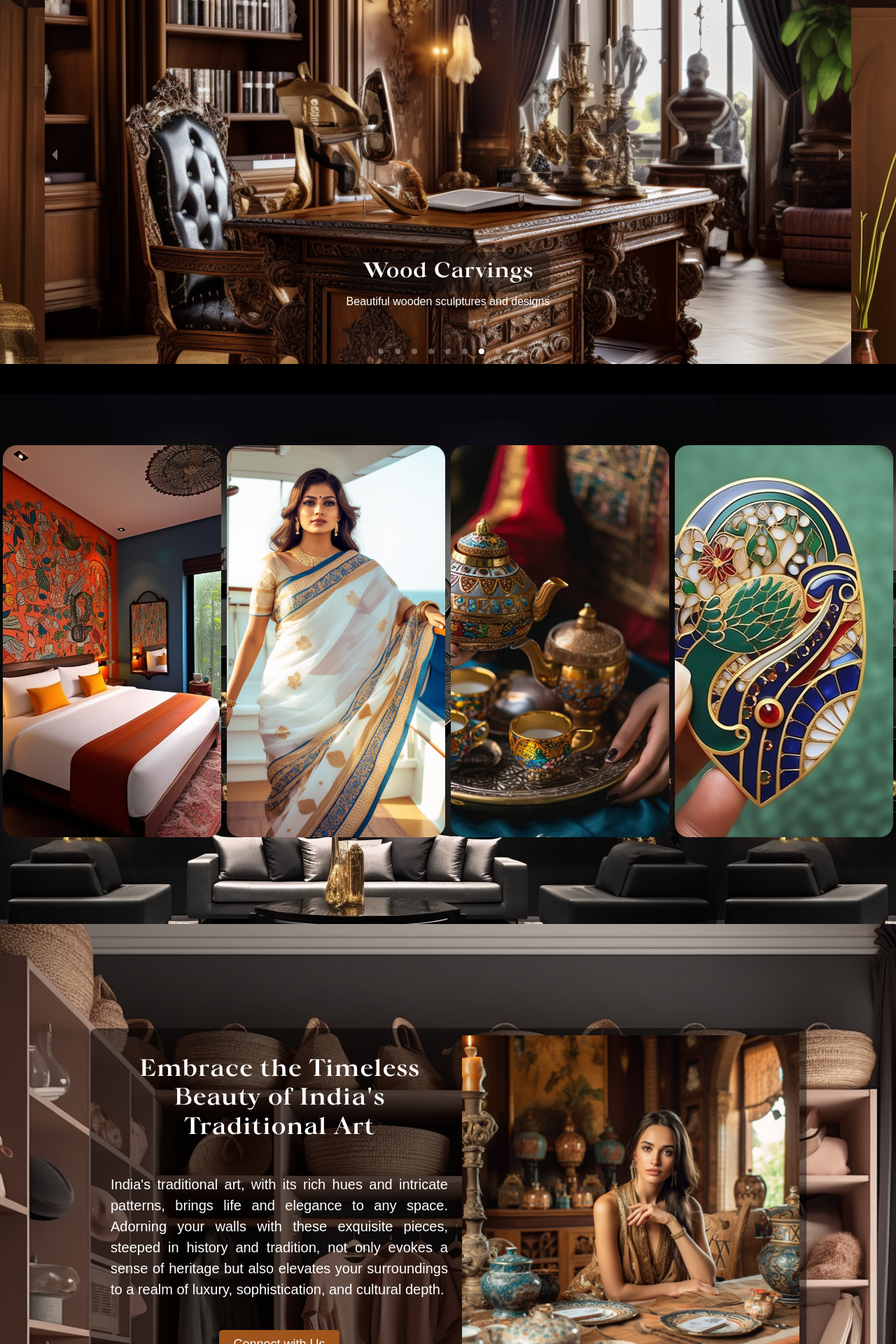
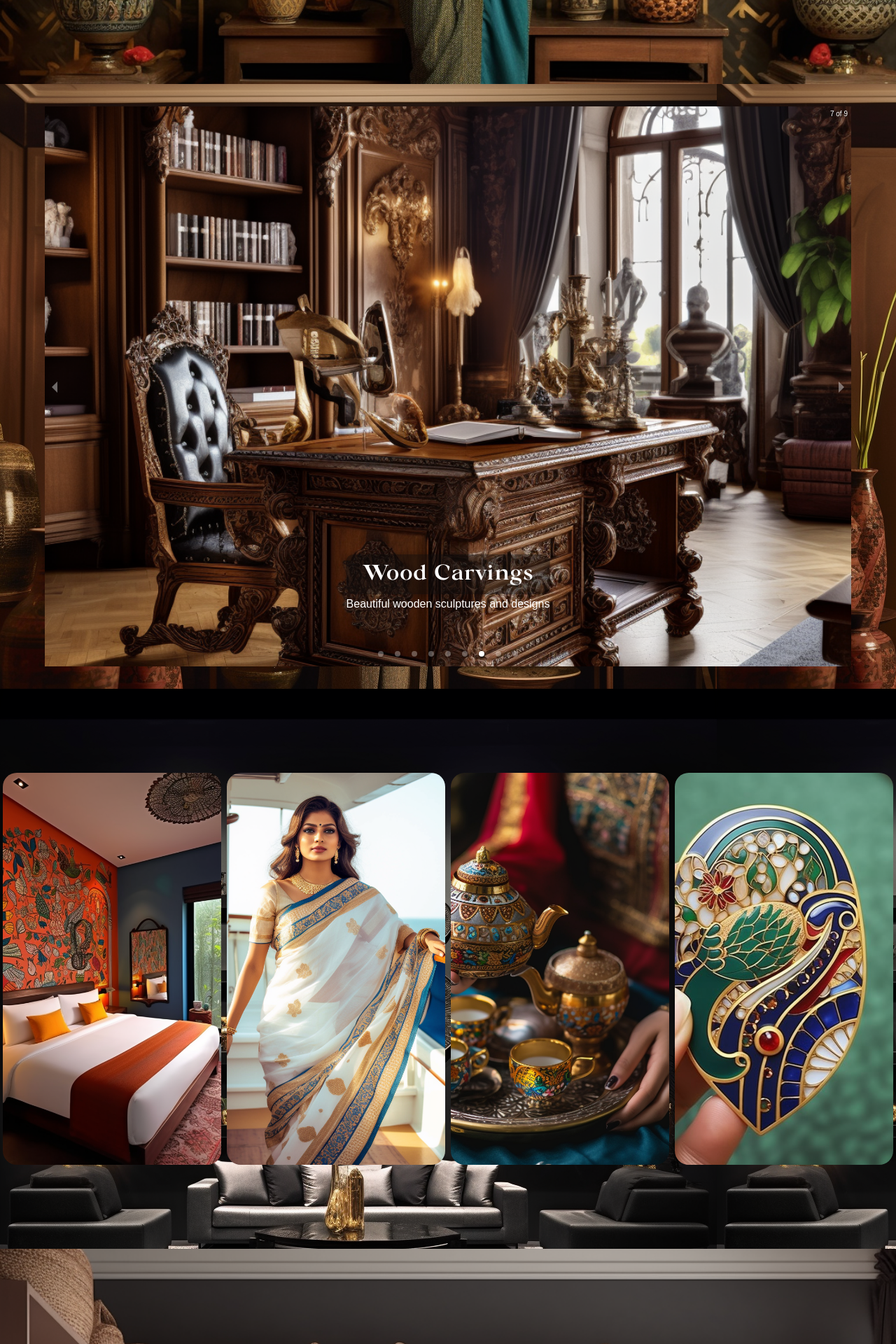
Before and after one commit to RIBTAS007/Kalakari, a React (Create React App) app: page / in a window 1280 px wide. Shown: the part 720-2640 px from the top of the page at 70% size. Built offline with nearby package versions, Linux system fonts and the light colour scheme.

Commit message:
Adjusted heights to 100vh for each section

```diff
--- a/src/Homepage.css
+++ b/src/Homepage.css
@@ -5,15 +5,3 @@
     height: 40px;
     border-bottom: 3px solid white;
   }
-
-
-
-  .sectionTwoBg{
-    background-image: url('./images/home2.png');
-  }
-
-  .sectionThreeBg{
-    background-image: url('./images/section3.png');
-     background-color: rgba(0, 0, 0, 0.9);
-     height:100vh;
-  }
--- a/src/Homepage.js
+++ b/src/Homepage.js
@@ -1,13 +1,13 @@
 
 import './Homepage.css';
 import './fonts/fonts.css';
-import CarouselSection from './Section2';
+import Section1 from './Section1';
+import Section2 from './Section2';
 import Section3 from './Section3';
 import Section4 from './Section4';
 import Section5 from './Section5';
 import Section6 from './Section6';
 import Footer from './Footer';
-import Section1 from './Section1';
 
 const Homepage = () => {
 
@@ -15,12 +15,8 @@ const Homepage = () => {
     <>
     <div className="nav-div"></div>
       <Section1/>
-      <div className='sectionTwoBg'>
-      <CarouselSection/>
-      </div>
-      <div className='sectionThreeBg'>
+      <Section2/>
       <Section3/>
-      </div>
       <Section4/>
       <Section5/>
       <Section6/>
--- a/src/Section1.module.css
+++ b/src/Section1.module.css
@@ -5,7 +5,7 @@
   display: flex;
   justify-content: center;
   align-items: center;
-  min-height: 600px;
+  min-height: 100vh;
   background-image: url('./images/home3.png');
   background-size: cover;
   background-attachment: fixed;
--- a/src/Section2.js
+++ b/src/Section2.js
@@ -13,8 +13,9 @@ import woodcarvings from "./images/woodcarvings.png";
 import ajrakhTextiles from "./images/Ajrakh_textiles.png";
 import banarasiSaree from "./images/Banarasi_Saree.png";
 
-const CarouselSection = () => {
+const Section2 = () => {
   return (
+    <div className={styles.sectionTwoBg}>
       <div className={styles.carouselContainer}>
         <Carousel
           autoPlay
@@ -28,21 +29,29 @@ const CarouselSection = () => {
             <img src={kanthaEmbroidery} alt="kanthaEmbroidery" />
             <div className={styles.carouselCaption}>
               <h2>Kantha Embroidery</h2>
-            <p>Colorful stitching creating intricate patterns in textile art.</p>
+              <p>
+                Colorful stitching creating intricate patterns in textile art.
+              </p>
             </div>
           </div>
           <div className={styles.carouselItem}>
             <img src={kashmiriCarpets} alt="Kashmiri Carpets" />
             <div className={styles.carouselCaption}>
               <h2>Kashmiri Carpets</h2>
-            <p>Exquisite handmade carpets from Kashmir, known for intricate designs</p>
+              <p>
+                Exquisite handmade carpets from Kashmir, known for intricate
+                designs
+              </p>
             </div>
           </div>
           <div className={styles.carouselItem}>
             <img src={meenakariRing} alt="meenakariRing" />
             <div className={styles.carouselCaption}>
               <h2>Meenakari Jewellery</h2>
-            <p>Vibrant enamel jewelry with rich cultural heritage from Rajasthan</p>
+              <p>
+                Vibrant enamel jewelry with rich cultural heritage from
+                Rajasthan
+              </p>
             </div>
           </div>
           <div className={styles.carouselItem}>
@@ -56,7 +65,9 @@ const CarouselSection = () => {
             <img src={madhubaniPaintings} alt="madhubaniPaintings" />
             <div className={styles.carouselCaption}>
               <h2>Madhubani Paintings</h2>
-            <p>A perfect gift for admirers of the traditional art of Bihar.</p>
+              <p>
+                A perfect gift for admirers of the traditional art of Bihar.
+              </p>
             </div>
           </div>
           <div className={styles.carouselItem}>
@@ -77,19 +88,26 @@ const CarouselSection = () => {
             <img src={ajrakhTextiles} alt="ajrakhTextiles" />
             <div className={styles.carouselCaption}>
               <h2>Ajrakh Textiles</h2>
-            <p>Traditional block-printed textiles with intricate geometric patterns and vibrant colors</p>
+              <p>
+                Traditional block-printed textiles with intricate geometric
+                patterns and vibrant colors
+              </p>
             </div>
           </div>
           <div className={styles.carouselItem}>
             <img src={banarasiSaree} alt="banarasiSaree" />
             <div className={styles.carouselCaption}>
               <h2>Banarasi SilK Saree</h2>
-            <p>Luxurious silk sarees from Banaras, known for their intricate weaving.</p>
+              <p>
+                Luxurious silk sarees from Banaras, known for their intricate
+                weaving.
+              </p>
             </div>
           </div>
         </Carousel>
       </div>
+    </div>
   );
 };
 
-export default CarouselSection;
+export default Section2;
--- a/src/Section2.module.css
+++ b/src/Section2.module.css
@@ -1,10 +1,17 @@
 /* Section2.module.css */
 @import './fonts/fonts.css';
 
+.sectionTwoBg{
+  background-image: url('./images/home2.png');
+  min-height: 100vh;
+  padding-top: 4vh;
+  padding-bottom: 4vh;
+}
+
 .carouselContainer {
   width: 90%;
-  min-height: 600px !important;
-  margin: 0 auto;
+  min-height: 100vh !important;
+  margin: 0px auto;
 }
 
 .carousel {
@@ -14,7 +21,7 @@
 
 .carouselItem {
   position: relative;
-  height: 600px !important;
+  height: 100vh !important;
 }
 
 .carouselItem img {
--- a/src/Section3.js
+++ b/src/Section3.js
@@ -1,9 +1,9 @@
-import React, { useState, useEffect } from 'react';
+import React, { useState, useEffect } from "react";
 import styles from "./Section3.module.css";
-import decorImage from './images/decor.png';
-import apparelImage from './images/apparel.png';
-import craftsImage from './images/crafts.png';
-import jewelleryImage from './images/jewellery.png';
+import decorImage from "./images/decor.png";
+import apparelImage from "./images/apparel.png";
+import craftsImage from "./images/crafts.png";
+import jewelleryImage from "./images/jewellery.png";
 
 const Section3 = () => {
   const [activePanel, setActivePanel] = useState(null);
@@ -16,10 +16,10 @@ const Section3 = () => {
       }
     };
 
-    document.addEventListener('click', handleOutsideClick);
+    document.addEventListener("click", handleOutsideClick);
 
     return () => {
-      document.removeEventListener('click', handleOutsideClick);
+      document.removeEventListener("click", handleOutsideClick);
     };
   }, []);
 
@@ -33,13 +33,16 @@ const Section3 = () => {
   };
 
   return (
+    <div className={styles.sectionThreeBg}>
       <div className={styles.outerContainer}>
         {/* <div className={styles.heading}>
         <h1>CATEGORIES</h1>
       </div> */}
         <div className={styles.container}>
           <div
-          className={`${styles.panel} ${activePanel === 0 ? styles.active : ''}`}
+            className={`${styles.panel} ${
+              activePanel === 0 ? styles.active : ""
+            }`}
             onClick={() => handlePanelClick(0)}
             style={{
               backgroundImage: `url(${decorImage})`,
@@ -48,7 +51,9 @@ const Section3 = () => {
             <h3>DECOR</h3>
           </div>
           <div
-          className={`${styles.panel} ${activePanel === 1 ? styles.active : ''}`}
+            className={`${styles.panel} ${
+              activePanel === 1 ? styles.active : ""
+            }`}
             onClick={() => handlePanelClick(1)}
             style={{
               backgroundImage: `url(${apparelImage})`,
@@ -57,7 +62,9 @@ const Section3 = () => {
             <h3>APPAREL</h3>
           </div>
           <div
-          className={`${styles.panel} ${activePanel === 2 ? styles.active : ''}`}
+            className={`${styles.panel} ${
+              activePanel === 2 ? styles.active : ""
+            }`}
             onClick={() => handlePanelClick(2)}
             style={{
               backgroundImage: `url(${craftsImage})`,
@@ -66,7 +73,9 @@ const Section3 = () => {
             <h3>CRAFTS</h3>
           </div>
           <div
-          className={`${styles.panel} ${activePanel === 3 ? styles.active : ''}`}
+            className={`${styles.panel} ${
+              activePanel === 3 ? styles.active : ""
+            }`}
             onClick={() => handlePanelClick(3)}
             style={{
               backgroundImage: `url(${jewelleryImage})`,
@@ -76,6 +85,7 @@ const Section3 = () => {
           </div>
         </div>
       </div>
+    </div>
   );
 };
 
--- a/src/Section3.module.css
+++ b/src/Section3.module.css
@@ -1,7 +1,13 @@
 @import './fonts/fonts.css';
 
 .outerContainer {
+  position: absolute;
+  top: 50%;
+  left: 0;
+  right: 0;
+  transform: translateY(-50%);
   padding: auto 20px;
+  margin: auto;
   overflow: hidden;
 }
 
@@ -9,7 +15,6 @@
 .container {
   display: flex;
   justify-content: center;
-  padding-top: 14vh;
 }
 
 .panel {
@@ -38,7 +43,7 @@
 }
 
 .panel.active {
-  flex: 3;
+  flex: 1;
 }
 
 .panel.active h3 {
@@ -59,6 +64,21 @@
   letter-spacing: 0.2rem;
 }
 
+.sectionThreeBg {
+  background-image: url('./images/section3.png');
+  background-color: rgba(0, 0, 0, 0.9);
+  min-height: 100vh;
+  position: relative;
+}
+
+.sectionThreeBg::before {
+  content: "";
+  display: inline-block;
+  height: 100vh;
+  vertical-align: middle;
+  margin-right: -0.25em;
+}
+
 @media (max-width: 786px) {
   .container {
     width: 100%;
--- a/src/Section5.module.css
+++ b/src/Section5.module.css
@@ -10,7 +10,7 @@
   background-image: url('./images/package.png');
   background-size: cover;
   background-repeat: no-repeat;
-  height: 600px;
+  height: 100vh;
   width: 100%;
   padding: 40px;
   box-sizing: border-box;
```
Lines whose indentation alone changed are shown as unchanged.
